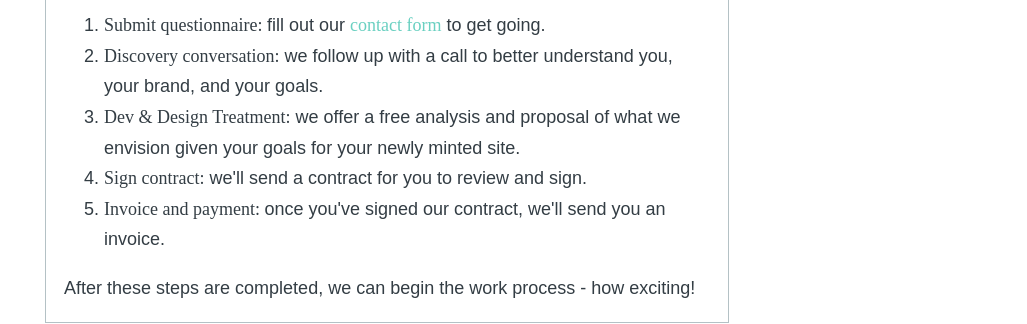
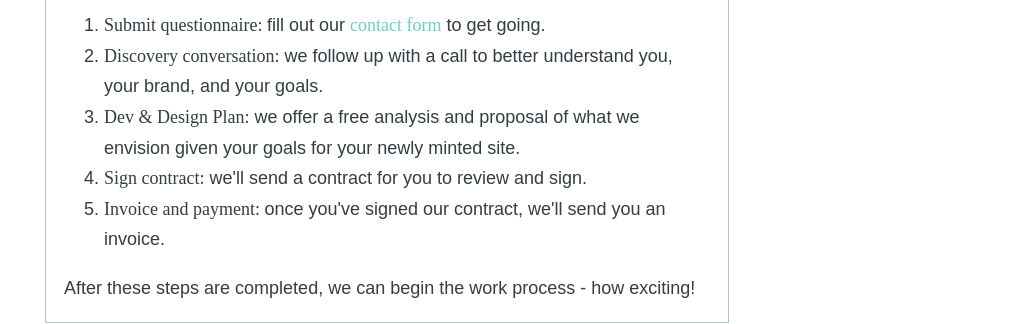
Before and after one commit to graymintmoon/graymintmoon.github.io, a Jekyll site: the page built from faq.md, in a window 1280 px wide and 900 px high, scrolled down 1972 px. Shown: the part 153-477 px from the top of the window, without its empty margins (253-1280 px from the left). Built offline with Jekyll 4.4.1, drawn with Linux system fonts in a browser that asks for light colours; nearby versions of some CDN libraries; some web fonts are replaced.

Commit message:
changing treatment

```diff
--- a/faq.md
+++ b/faq.md
@@ -54,7 +54,7 @@ description: The Gray Mint Moon FAQ page - this is a set of the most commonly as
 			<ol class="page_bulleted_list">
 				<li><strong>Submit questionnaire: </strong>fill out our <a href="/contact"><strong>contact form</strong></a> to get going.</li>
 				<li><strong>Discovery conversation:</strong> we follow up with a call to better understand you, your brand, and your goals.</li>
-				<li><strong>Dev & Design Treatment:</strong> we offer a free analysis and proposal of what we envision given your goals for your newly minted site.</li>
+				<li><strong>Dev & Design Plan:</strong> we offer a free analysis and proposal of what we envision given your goals for your newly minted site.</li>
 				<li><strong>Sign contract:</strong> we'll send a contract for you to review and sign.
 				</li>
 				<li><strong>Invoice and payment: </strong>once you've signed our contract, we'll send you an invoice.</li>
```
